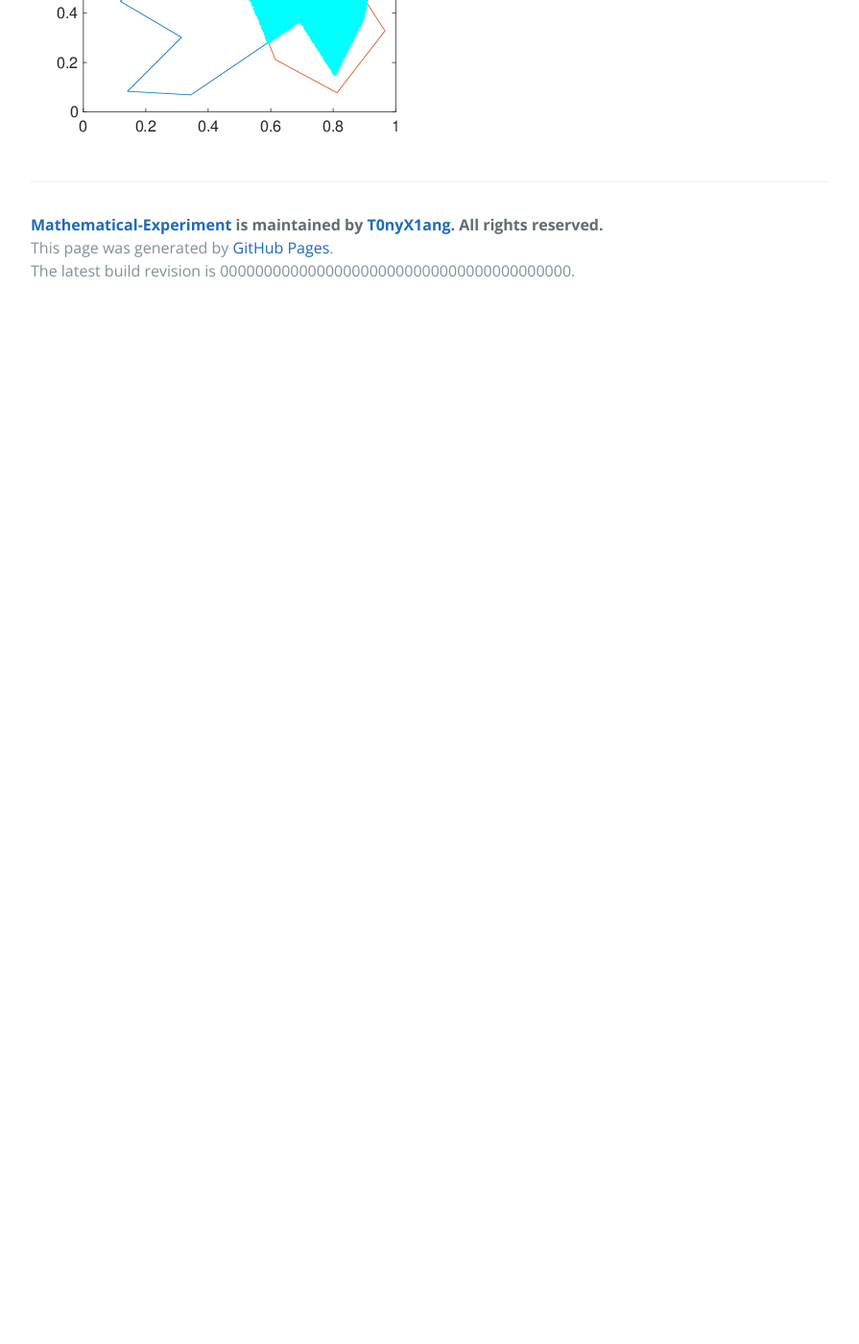
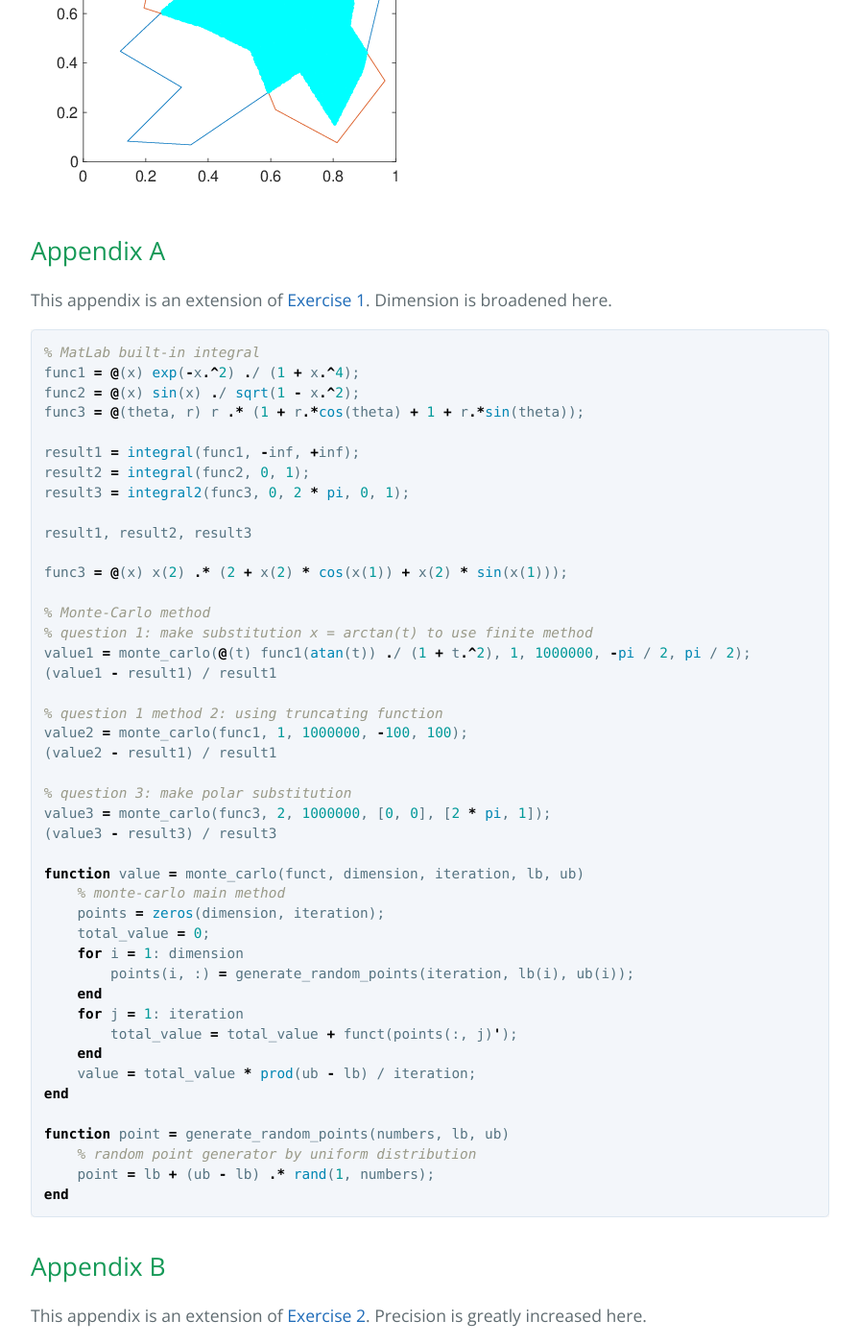
Before and after one commit to T0nyX1ang/Mathematical-Experiment, a Jekyll site: the page built from exp4/experiment4.md, in a window 1280 px wide and 1400 px high, scrolled down 8667 px. Shown: the whole window at 96% size, without its empty margins (192-1087 px from the left). Built offline with Jekyll 4.4.1, drawn with Linux system fonts in a browser that asks for light colours; formulas are drawn with MathJax 3; before the commit the page ends 8993 px from its top, so only the background shows below that; some of the changed text lies outside the part shown.

Commit message:
Correct writing mistakes

````diff
--- a/exp4/experiment4.md
+++ b/exp4/experiment4.md
@@ -9,6 +9,8 @@ layout: default
 * [Exercise 2](#exercise-2)
 * [Exercise 3](#exercise-3)
 * [Exercise 4](#exercise-4)
+* [Appendix A](#appendix-a)
+* [Appendix B](#appendix-b)
 
 **Please note that all the LaTeX formulas are transformed by MathJaX.**
 
@@ -54,7 +56,7 @@ end
 
 $$
 	\begin{aligned}
-	    & \int_{-\infty}^{\infty} \frac{\exp{x^2}}{1 + x^4} \mathrm{d} x \approx 1.4348 \\
+	    & \int_{-\infty}^{\infty} \frac{\exp{-x^2}}{1 + x^4} \mathrm{d} x \approx 1.4348 \\
 	    & \int_{0}^{1} \frac{\sin{x}}{\sqrt{1 - x^2}} \mathrm{d} x \approx 0.8932 \\
 	    & \iint_{x^2 + y^2 \leqslant 2y} (1 + x + y) \mathrm{d} x \mathrm{d} y \approx 6.2832
 	\end{aligned}
@@ -64,8 +66,8 @@ $$
 
 $$
 	\begin{aligned}
-	    & \int_{-\infty}^{\infty} \frac{\exp{x^2}}{1 + x^4} \mathrm{d} x \approx 1.3559 \quad \mbox{Using substitution} \\
-	    & \int_{-\infty}^{\infty} \frac{\exp{x^2}}{1 + x^4} \mathrm{d} x \approx 1.4316 \quad \mbox{Using truncating functions} \\
+	    & \int_{-\infty}^{\infty} \frac{\exp{-x^2}}{1 + x^4} \mathrm{d} x \approx 1.3559 \quad \mbox{Using substitution} \\
+	    & \int_{-\infty}^{\infty} \frac{\exp{-x^2}}{1 + x^4} \mathrm{d} x \approx 1.4316 \quad \mbox{Using truncating functions} \\
 	    & \iint_{x^2 + y^2 \leqslant 2y} (1 + x + y) \mathrm{d} x \mathrm{d} y \approx 6.2824
 	\end{aligned}
 $$
@@ -399,3 +401,114 @@ end
 **Results:**
 
 ![Exercise 4](experiment4_01.png)
+
+## Appendix A
+
+This appendix is an extension of [Exercise 1](#exercise-1). Dimension is broadened here.
+
+```matlab
+% MatLab built-in integral
+func1 = @(x) exp(-x.^2) ./ (1 + x.^4);
+func2 = @(x) sin(x) ./ sqrt(1 - x.^2);
+func3 = @(theta, r) r .* (1 + r.*cos(theta) + 1 + r.*sin(theta));
+
+result1 = integral(func1, -inf, +inf);
+result2 = integral(func2, 0, 1);
+result3 = integral2(func3, 0, 2 * pi, 0, 1);
+
+result1, result2, result3
+
+func3 = @(x) x(2) .* (2 + x(2) * cos(x(1)) + x(2) * sin(x(1)));
+
+% Monte-Carlo method
+% question 1: make substitution x = arctan(t) to use finite method
+value1 = monte_carlo(@(t) func1(atan(t)) ./ (1 + t.^2), 1, 1000000, -pi / 2, pi / 2);
+(value1 - result1) / result1
+
+% question 1 method 2: using truncating function
+value2 = monte_carlo(func1, 1, 1000000, -100, 100);
+(value2 - result1) / result1
+
+% question 3: make polar substitution
+value3 = monte_carlo(func3, 2, 1000000, [0, 0], [2 * pi, 1]);
+(value3 - result3) / result3
+
+function value = monte_carlo(funct, dimension, iteration, lb, ub)
+    % monte-carlo main method
+    points = zeros(dimension, iteration);
+    total_value = 0;
+    for i = 1: dimension
+        points(i, :) = generate_random_points(iteration, lb(i), ub(i));
+    end
+    for j = 1: iteration
+        total_value = total_value + funct(points(:, j)');
+    end
+    value = total_value * prod(ub - lb) / iteration;
+end
+
+function point = generate_random_points(numbers, lb, ub)
+    % random point generator by uniform distribution
+    point = lb + (ub - lb) .* rand(1, numbers);
+end
+```
+
+## Appendix B
+
+This appendix is an extension of [Exercise 2](#exercise-2). Precision is greatly increased here.
+
+```matlab
+function result = generic_gauss_integral(funct, lb, ub, density, coeff, points)
+    % generic_gauss_integral calculates generic integrals using
+    % Gauss-Legendre integral method.
+    % funct: the function to be integrated
+    % lb: lower bound of the integral, default = -1
+    % ub: upper bound of the integral, default = 1
+    % interval: intervals of the integral segmentations, default = 1000
+    % coeff: coefficients of the approximation in the integral, default =
+    % Gauss-Legendre coefficients of 3-order precision
+    % points: nodes to use in the integral, default = Gauss-Legendre nodes
+    % of 3-order precision
+
+    % Parameter completing
+    if (nargin == 1)
+        lb = -1;
+        ub = 1;
+        density = 50;
+        coeff = [1, 1];
+        points = [sqrt(3) / 3, -sqrt(3) / 3];
+    elseif (nargin == 3)
+        density = 50;
+        coeff = [1, 1];
+        points = [sqrt(3) / 3, -sqrt(3) / 3];
+    elseif (nargin == 4)
+        coeff = [1, 1];
+        points = [sqrt(3) / 3, -sqrt(3) / 3];
+    end
+
+    % Parameter checking
+    if (lb > ub) || (density <= 0) || (size(coeff, 2) ~= size(points, 2))
+        error('Incompatible parameters');
+    end
+
+    interval = (ub - lb) * density;
+    result = 0;
+    for i = 1: interval
+        lb_now = lb + (i - 1) / interval * (ub - lb);
+        ub_now = lb_now + (ub - lb) / interval;
+        [coeff_a, coeff_b] = interval_transform(lb_now, ub_now, -1, 1);
+        result = result + interval_sum(@(x)funct(x), coeff, (points - coeff_b * ones(size(points))) / coeff_a) / coeff_a;
+    end
+end
+
+function [coeff_a, coeff_b] = interval_transform(lb, ub, nlb, nub)
+    coeff_a = (nub - nlb) / (ub - lb);
+    coeff_b = -(nub * lb - nlb * ub) / (ub - lb);
+end
+
+function interval = interval_sum(funct, coeff, points)
+    interval = 0;
+    for i = 1: size(coeff, 2)
+        interval = interval + coeff(i) * funct(points(i));
+    end
+end
+```
````
